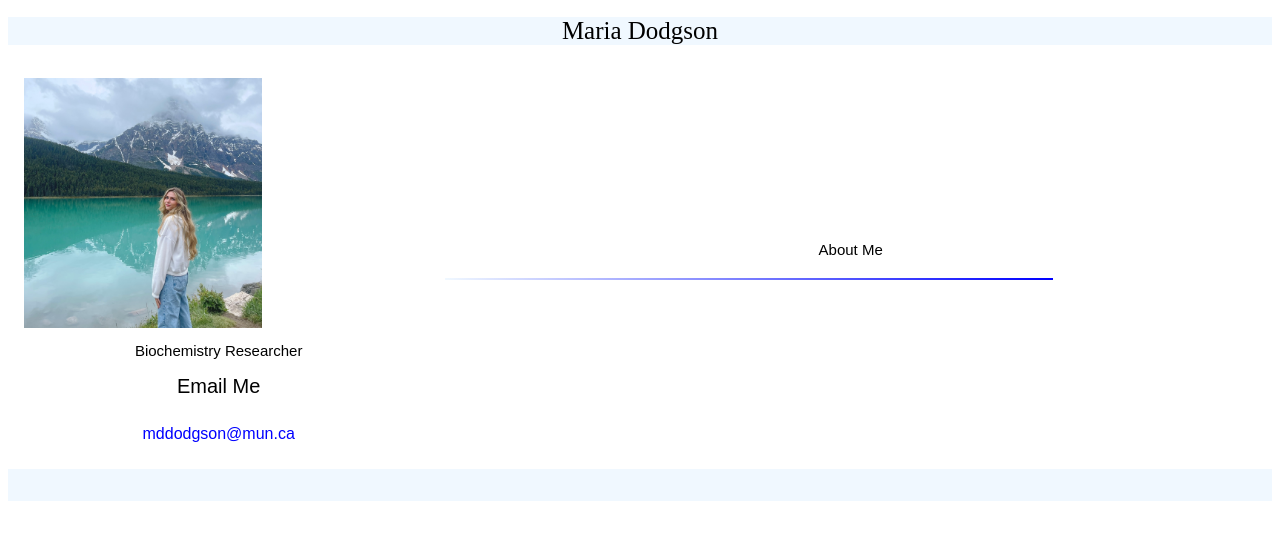
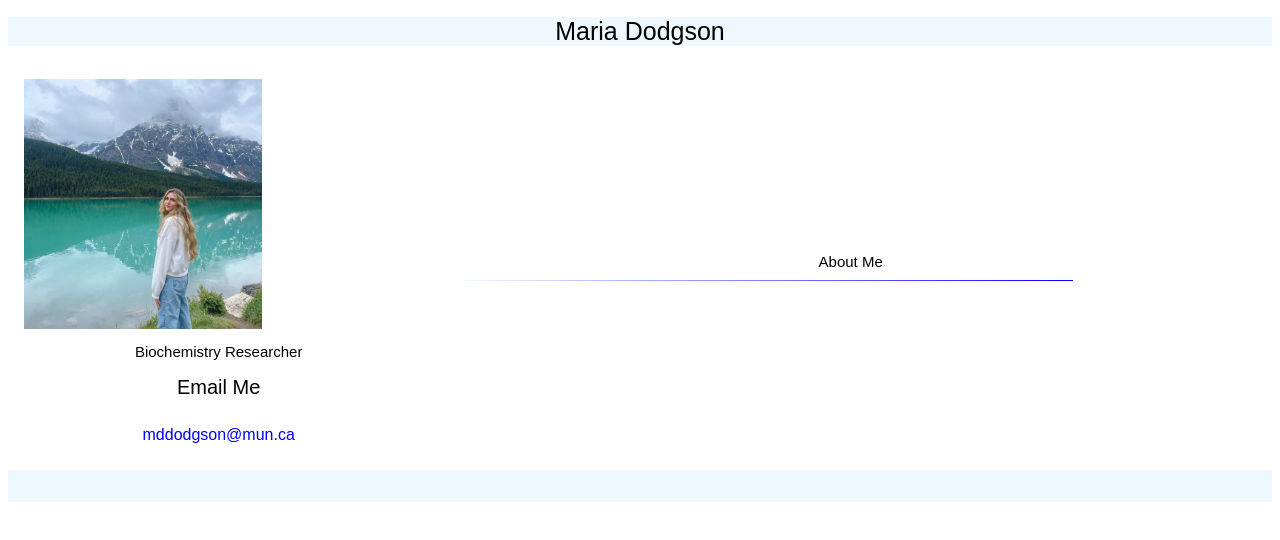
Before and after one commit to miadodgson/Portfolio-ReactJS, a React (Create React App) app: page / in a window 1280 px wide. Shown: the top 540 px of the page. Built offline with nearby package versions, Linux system fonts and the light colour scheme.

Commit message:
Modified Header

```diff
--- a/src/AboutMe.js
+++ b/src/AboutMe.js
@@ -1,7 +1,6 @@
 import React from 'react'
 import './App.css'
 import './Line.css'
-
 
 const AboutMe = ({style}
 	)=> {
--- a/src/App.css
+++ b/src/App.css
@@ -5,9 +5,10 @@
 .header {
     background-color:aliceblue;
 	width:100%;
+	padding:0px;
 	font-size:25px;
 	font-weight: 100;
-	font-family:sans-serf;
+	font-family:sans-serif;
 	text-align: center;
 }
 
@@ -43,7 +44,8 @@
 
 /* table cells */
 .left-sidebar-tables .header {
-    padding:16px;
+    padding:0px;
+	font-family:sans-serif;
     background:aliceblue;
 	text-align: center;
 	font-size: 35px;
--- a/src/Header.js
+++ b/src/Header.js
@@ -1,13 +1,11 @@
 import React from 'react'
 import './App.css'
 
-
-const Header = ({style}
-	)=> {
+const Header = () => {
 
 return (
 	<div>
-		<h1 colSpan="2" className="header" style={style}> Maria Dodgson
+		<h1 colSpan="2" className="header"> Maria Dodgson
 		</h1>
 	</div>
 	)
--- a/src/LandingPage.js
+++ b/src/LandingPage.js
@@ -12,7 +12,7 @@ const LandingPage = () => {
 
   return (
     <div>
-	  <Header/>
+	  <Header />
       <table className="left-sidebar-tables">
         <tbody>
           <tr>
--- a/src/Line.css
+++ b/src/Line.css
@@ -1,9 +1,11 @@
 hr {
     border: 0;
-    height: 2px;
+    height: 1px;
 	width:75%;
 	background: linear-gradient(to right, aliceblue, blue);
-    margin: 20px 0;
+	margin-right:-2px;
+	margin-left:20px;
+    margin: 20px 10;
 	align-content: center;
 	flex: flex;
 }
```
